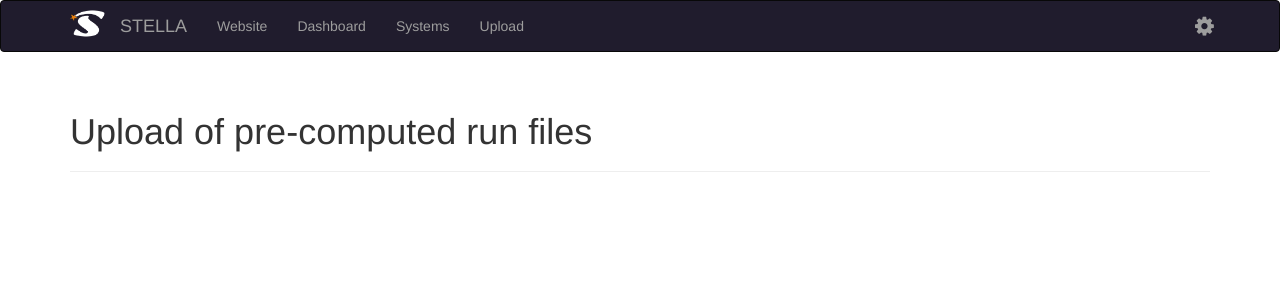
After one commit to stella-project/stella-server, a Flask app: page /upload in a window 1280 px wide. The commit adds this page. Shown: the top 300 px of the page. Run offline with Flask 2, Linux system fonts and the light colour scheme; the visitor is signed in with stand-in values (Sample User, id 1); some libraries are stand-ins or nearby versions.

Commit message:
add simple upload form

```diff
--- a/web/app/main/views.py
+++ b/web/app/main/views.py
@@ -1,5 +1,8 @@
 from flask import render_template, session, redirect, url_for, current_app, request, flash
 from flask_login import current_user, login_user, login_required
+from werkzeug.utils import secure_filename
+
+import os
 
 from . import main
 import json
@@ -61,3 +64,22 @@ def usersettings():
     # form = RegistrationForm()
 
     return render_template('userSettings.html', current_user=current_user)
+
+
+@main.route('/upload', methods=['POST'])
+def upload_files():
+
+    if not os.path.exists('uploads'):
+        os.makedirs('uploads')
+
+    uploaded_file = request.files['file']
+    filename = secure_filename(uploaded_file.filename)
+    if filename != '':
+        uploaded_file.save(os.path.join('uploads', filename))
+    return redirect(url_for('main.uploads'))
+
+
+@main.route('/upload')
+@login_required
+def uploads():
+    return render_template('upload.html', current_user=current_user)
--- a/web/app/templates/base.html
+++ b/web/app/templates/base.html
@@ -43,6 +43,7 @@
                     {% if current_user.is_authenticated %}
                         <li><a href="{{ url_for('main.dashboard') }}">Dashboard</a></li>
                         <li><a href="{{ url_for('main.systems') }}">Systems</a></li>
+                        <li><a href="{{ url_for('main.uploads') }}">Upload</a></li>
                     {% endif %}
                 </ul>
                 <ul class="nav navbar-nav navbar-right">
--- /dev/null
+++ b/web/app/templates/upload.html
@@ -0,0 +1,19 @@
+{% extends "base.html" %}
+{% import "bootstrap/wtf.html" as wtf %}
+
+{% block title %}Upload{% endblock %}
+
+{% block page_content %}
+
+    <div class="page-header">
+        <h1>Upload of pre-computed run files</h1>
+    </div>
+
+    <form action="{{ url_for('main.upload_files') }}" class="dropzone"></form>
+
+    <footer>
+        <script src="https://cdnjs.cloudflare.com/ajax/libs/dropzone/5.7.1/min/dropzone.min.js"></script>
+        <link rel="stylesheet" href="https://cdnjs.cloudflare.com/ajax/libs/dropzone/5.7.1/min/dropzone.min.css">
+    </footer>
+
+{% endblock %}
```
